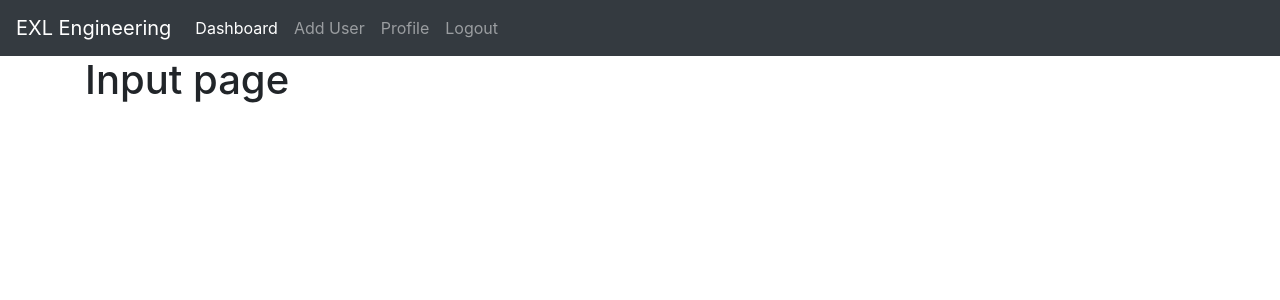
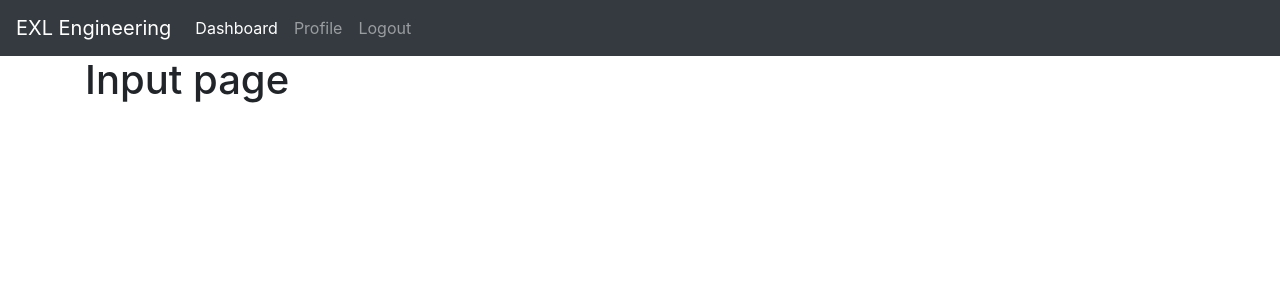
Before and after one commit to lougeo/Dashboard_Project, a Django app: page /input/ in a window 1280 px wide. Shown: the top 300 px of the page. Run offline with Django 3.2, Linux system fonts and the light colour scheme; the visitor is signed in with stand-in values (Sample User, id 1); parts of the project's set-up code (start-up, migrations or seed data) failed here and were passed over; some libraries are stand-ins or nearby versions.

Commit message:
partitioning actually working now

```diff
--- a/dashboard/templates/dashboard/base.html
+++ b/dashboard/templates/dashboard/base.html
@@ -24,9 +24,12 @@
         </button>
         <div class="collapse navbar-collapse" id="navbarNav">
             <ul class="navbar-nav">
-                {% if perms.users.can_add_user %}
+                {% if request.user.groups.first.name == "Manager" %}
                     <li class="nav-item active">
                         <a class="nav-link" href="#">Dashboard <span class="sr-only">(current)</span></a>
+                    </li>
+                    <li class="nav-item">
+                        <a class="nav-link" href="#">Add Report</a>
                     </li>
                     <li class="nav-item">
                         <a class="nav-link" href="#">Add User</a>
@@ -35,7 +38,20 @@
                         <a class="nav-link" href="#">Profile</a>
                     </li>
                     <li class="nav-item">
-                    <a class="nav-link" href="#">Logout</a>
+                        <a class="nav-link" href="{% url 'logout' %}">Logout</a>
+                    </li>
+                {% elif request.user.groups.first.name == "Technician" %}
+                    <li class="nav-item active">
+                        <a class="nav-link" href="#">Dashboard <span class="sr-only">(current)</span></a>
+                    </li>
+                    <li class="nav-item">
+                        <a class="nav-link" href="#">Add Report</a>
+                    </li>
+                    <li class="nav-item">
+                        <a class="nav-link" href="#">Profile</a>
+                    </li>
+                    <li class="nav-item">
+                        <a class="nav-link" href="{% url 'logout' %}">Logout</a>
                     </li>
                 {% else %}
                     <li class="nav-item active">
@@ -45,7 +61,7 @@
                         <a class="nav-link" href="#">Profile</a>
                     </li>
                     <li class="nav-item">
-                    <a class="nav-link" href="#">Logout</a>
+                        <a class="nav-link" href="{% url 'logout' %}">Logout</a>
                     </li>
                 {% endif %}
             </ul>
--- a/dashboard/templates/dashboard/home.html
+++ b/dashboard/templates/dashboard/home.html
@@ -1,4 +1,6 @@
 {% extends "dashboard/base.html" %}
 {% block content %}
-    <div class='container'><h1>Dashboard page</h1></div>
+    <div class='container'>
+        <h1>Dashboard page</h1>
+    </div>
 {% endblock content %}
```
Lines whose indentation alone changed are shown as unchanged.
